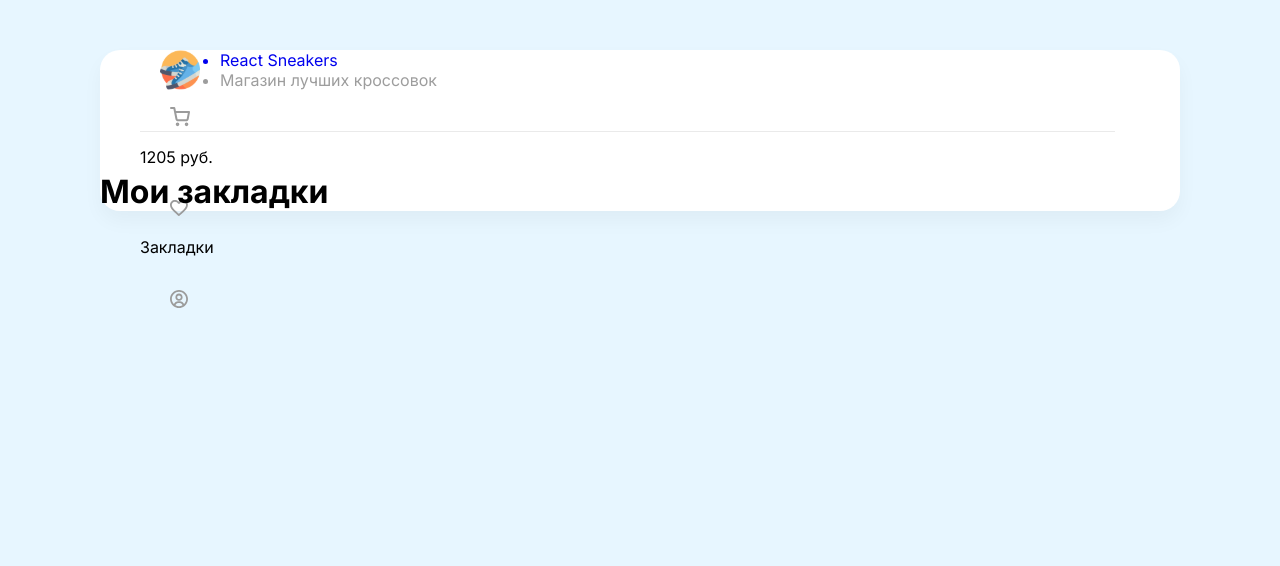
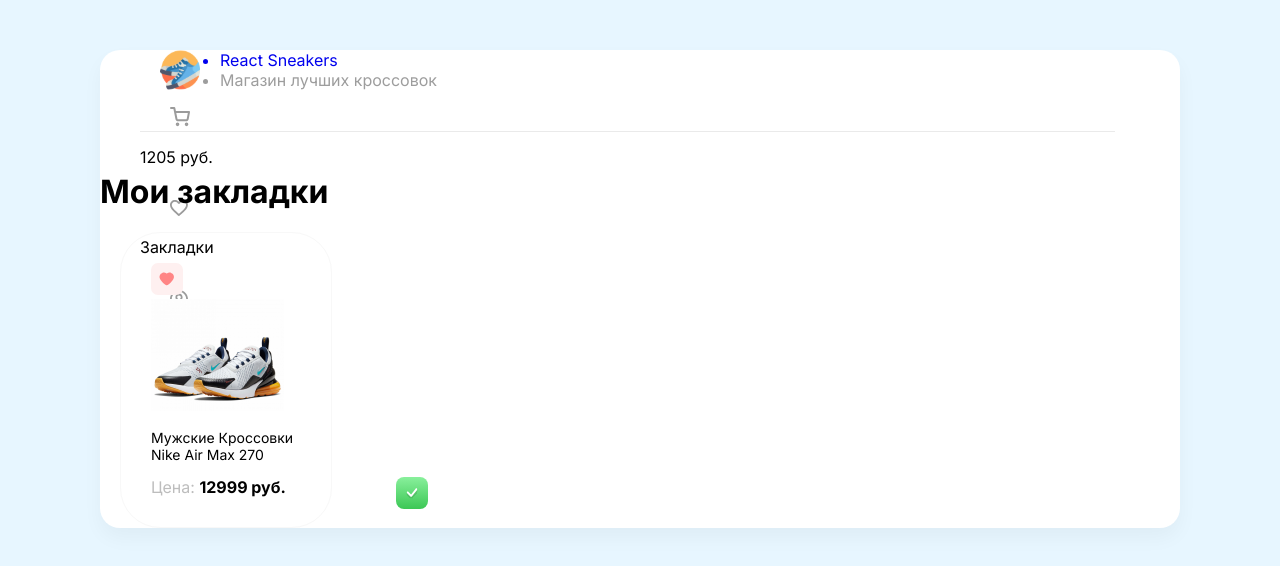
Before and after one commit to R3b0tta/react-sneakers, a React (Create React App) app: page /favorites in a window 1280 px wide. Shown: the top 566 px of the page. Built offline with nearby package versions, Linux system fonts and the light colour scheme; data requests are answered from the project's data file.

Commit message:
updated logic + useContext logic

```diff
--- a/package.json
+++ b/package.json
@@ -7,10 +7,14 @@
     "@testing-library/react": "^13.4.0",
     "@testing-library/user-event": "^13.5.0",
     "axios": "^1.7.2",
+    "macro-css": "^1.0.5",
     "react": "^18.3.1",
+    "react-content-loader": "^7.0.2",
     "react-dom": "^18.3.1",
     "react-router-dom": "^6.25.1",
     "react-scripts": "5.0.1",
+    "sass": "^1.77.8",
+    "scss": "^0.2.4",
     "web-vitals": "^2.1.4"
   },
   "scripts": {
--- a/server/db.json
+++ b/server/db.json
@@ -43,6 +43,133 @@
       "imageURL": "img/sneakers7.jpg"
     }
   ],
-  "cart": [],
-  "favorites": []
+  "cart": [
+    {
+      "id": "2",
+      "title": "Мужские Кроссовки Nike Air Max 270",
+      "imageURL": "img/sneakers2.jpg",
+      "price": 12999
+    }
+  ],
+  "favorites": [
+    {
+      "id": "2",
+      "title": "Мужские Кроссовки Nike Air Max 270",
+      "imageURL": "img/sneakers2.jpg",
+      "price": 12999
+    }
+  ],
+  "orders": [
+    {
+      "0": {
+        "id": "2",
+        "title": "Мужские Кроссовки Nike Air Max 270",
+        "imageURL": "img/sneakers2.jpg",
+        "price": 12999
+      },
+      "1": {
+        "id": "3",
+        "title": "Мужские Кроссовки Nike Blazer Mid Suede",
+        "imageURL": "img/sneakers3.jpg",
+        "price": 8499
+      },
+      "id": "95c4"
+    },
+    {
+      "0": {
+        "title": "Мужские Кроссовки Nike Blazer Mid Suede",
+        "imageURL": "img/sneakers3.jpg",
+        "price": 8499,
+        "id": "3"
+      },
+      "1": {
+        "title": "Кроссовки Puma X Aka Boku Future Rider",
+        "imageURL": "img/sneakers4.jpg",
+        "price": 8999,
+        "id": "4"
+      },
+      "id": "64c5"
+    },
+    {
+      "id": "786e",
+      "items": [
+        {
+          "title": "Мужские Кроссовки Nike Blazer Mid Suede",
+          "imageURL": "img/sneakers3.jpg",
+          "price": 8499,
+          "id": "3"
+        },
+        {
+          "title": "Мужские Кроссовки Nike Air Max 270",
+          "imageURL": "img/sneakers2.jpg",
+          "price": 12999,
+          "id": "2"
+        }
+      ]
+    },
+    {
+      "id": "2853",
+      "items": [
+        {
+          "id": "2",
+          "title": "Мужские Кроссовки Nike Air Max 270",
+          "imageURL": "img/sneakers2.jpg",
+          "price": 12999
+        },
+        {
+          "id": "3",
+          "title": "Мужские Кроссовки Nike Blazer Mid Suede",
+          "imageURL": "img/sneakers3.jpg",
+          "price": 8499
+        },
+        {
+          "id": "3",
+          "title": "Мужские Кроссовки Nike Blazer Mid Suede",
+          "imageURL": "img/sneakers3.jpg",
+          "price": 8499
+        },
+        {
+          "id": "4",
+          "title": "Кроссовки Puma X Aka Boku Future Rider",
+          "imageURL": "img/sneakers4.jpg",
+          "price": 8999
+        },
+        {
+          "id": "3",
+          "title": "Мужские Кроссовки Nike Blazer Mid Suede",
+          "imageURL": "img/sneakers3.jpg",
+          "price": 8499
+        },
+        {
+          "id": "2",
+          "title": "Мужские Кроссовки Nike Air Max 270",
+          "imageURL": "img/sneakers2.jpg",
+          "price": 12999
+        }
+      ]
+    },
+    {
+      "id": "ebb6",
+      "items": [
+        {
+          "id": "2",
+          "title": "Мужские Кроссовки Nike Air Max 270",
+          "imageURL": "img/sneakers2.jpg",
+          "price": 12999
+        },
+        {
+          "id": "3",
+          "title": "Мужские Кроссовки Nike Blazer Mid Suede",
+          "imageURL": "img/sneakers3.jpg",
+          "price": 8499
+        },
+        {
+          "id": "7",
+          "title": "Мужские Кроссовки Jordan Air Jordan 11",
+          "imageURL": "img/sneakers7.jpg",
+          "price": 10799
+        }
+      ]
+    }
+  ]
 }
--- a/src/App.js
+++ b/src/App.js
@@ -1,11 +1,12 @@
 import Header from "./components/Header";
-import Card from "./components/Card";
 import Drawer from "./components/Drawer";
 import React from "react";
 import axios from "axios";
 import { Route, Routes, } from "react-router-dom";
 import { Home } from "./Pages/Home";
 import {Favorites} from "./Pages/Favorites";
+import AppContext from "./context";
+
 
 function App() {
     const [items, setItems] = React.useState();
@@ -13,18 +14,22 @@
     const [favorites, setFavorites] = React.useState();
     const [searchValue, setSearchValue] = React.useState('');
     const [cartOpened, setCartOpened] = React.useState(false);
+    const [isLoading, setIsLoading] = React.useState(true);
     React.useEffect(() => {
         const getData = async () => {
             try {
-            const [cartResponse, favoritesResponse, itemsResponse] = await Promise.all([
+            const [itemsResponse, cartResponse, favoritesResponse] = await Promise.all([
+                axios.get('http://localhost:4000/items'),
                 axios.get('http://localhost:4000/cart'),
                 axios.get('http://localhost:4000/favorites'),
-                axios.get('http://localhost:4000/items'),
+
             ]);
 
+            setIsLoading(false);
+            setItems(itemsResponse.data);
             setCartItems(cartResponse.data);
             setFavorites(favoritesResponse.data);
-            setItems(itemsResponse.data);
+
         } catch (error) {
                 alert('Ошибка при запросе данных ;(');
                 console.error(error);
@@ -38,25 +43,46 @@
     }
 
     const onAddToCart = (obj) => {
+       try  {
+           if (cartItems?.find(item => Number(item.id) === Number(obj.id))) {
+               axios.delete(`http://localhost:4000/cart/${obj.id}`, obj)
+               setCartItems(prev => prev?.filter(item => Number(item.id) !== Number(obj.id)));
+           } else {
                axios.post('http://localhost:4000/cart', obj)
                setCartItems((prev) => [...prev, obj]);
            }
+       } catch (error){
+           alert("Не удалось добавить/удалить из корзины")
+       }
+    }
     const onAddToFavorites = async (obj) => {
+       try {
         if(favorites?.find((favObj) => favObj.id === obj.id)) {
             axios.delete(`http://localhost:4000/favorites/${obj.id}`, obj)
+            setFavorites(prev => prev?.filter(item => item.id !== obj.id));
         } else {
             const {data} = await axios.post('http://localhost:4000/favorites', obj)
             setFavorites((prev) => [...prev, data]);
             }
+           } catch(error) {
+           alert("Не удалось добавить в закладки")
+       }
     }
     const onChangeSearchInput = event => {
         setSearchValue(event.target.value);
+    }
+    const isItemAdded = (id) => {
+        return !cartItems?.some((obj) => Number(obj.id) === Number(id))
+    }
+    const isFavoritesAdded = (id) => {
+        return !favorites?.some((obj) => Number(obj.id) === Number(id))
     }
 
 
 
 
   return (
+      <AppContext.Provider value={{cartItems, favorites, searchValue, items, isItemAdded, isFavoritesAdded, onAddToFavorites, setCartOpened, setCartItems}}>
           <div className="App">
               <div className="wrapper">
                   {cartOpened && <Drawer
@@ -72,12 +98,11 @@
                           onChangeSearchInput={onChangeSearchInput}
                           onAddToCart={onAddToCart}
                           onAddToFavorites={onAddToFavorites}
+                          cartItems={cartItems}
+                          isLoading={isLoading}
                       />}>
                       </Route>
-             <Route path="/favorites" element={<Favorites
-                 items={favorites}
-                 onAddToFavorites={onAddToFavorites}
-             />}>
+                      <Route path="/favorites" element={<Favorites/>}>
                       </Route>
                   </Routes>
 
@@ -86,6 +111,7 @@
 
 
           </div>
+      </AppContext.Provider>
   );
 }
 
--- a/src/Pages/Favorites.jsx
+++ b/src/Pages/Favorites.jsx
@@ -1,12 +1,9 @@
 import React from "react";
 import Card from "../components/Card";
-const FavoritesItems = [
-    {"title":"Мужские Кроссовки Nike Blazer Mid Suede","price":12999,"imageURL":"img/sneakers1.jpg"},
-    {"title":"Мужские Кроссовки Nike Air Max 270","price":12999,"imageURL":"img/sneakers2.jpg"},
-    {"title":"Мужские Кроссовки Nike Blazer Mid Suede","price":8499,"imageURL":"img/sneakers3.jpg"},
-    {"title":"Кроссовки Puma X Aka Boku Future Rider","price":8999,"imageURL":"img/sneakers4.jpg"}
-]
-export const Favorites = ( {items, onAddToFavorites} ) => {
+import  AppContext  from "../context";
+
+export const Favorites = () => {
+    const {favorites, onAddToFavorites} = React.useContext(AppContext);
     return (
         <div>
             <div className="content ml-40 ">
@@ -14,11 +11,12 @@
                     <h1>Мои закладки</h1>
                 </div>
                 <div className="d-flex flex-wrap flex-row">
-                {items?.map((item, index) => (
+                {favorites?.map((item, index) => (
                         <Card
                             key={index}
                             favorited={false}
                             onFavorite={(obj) => onAddToFavorites(obj)}
+
                             {...item}
                         />
                     ))
--- a/src/components/Card/index.js
+++ b/src/components/Card/index.js
@@ -1,31 +1,54 @@
 import styles from './Card.module.scss'
-import React from "react";
-import {Favorites} from "../../Pages/Favorites";
-function Card({title, price, imageURL, onPlus, favorited = false, onFavorite, id}) {
-    const [isAdded, setIsAdded] = React.useState(true)
-    const [favoriteIsAdded, setFavoriteIsAdded] = React.useState(favorited)
+import React, {Fragment} from "react";
+import ContentLoader from "react-content-loader";
+import AppContext from "../../context";
+
+function Card({title, price, imageURL, onPlus, onFavorite, id,  Loading=false}) {
+    const {isItemAdded, isFavoritesAdded} = React.useContext(AppContext);
     function ReverseAdded() {
-        if (isAdded){
             onPlus({title, imageURL, price, id});
-        }
-        setIsAdded(!isAdded)
     }
     function ReverseFavoriteAdded() {
         onFavorite({title, imageURL, price, id});
-        setFavoriteIsAdded(!favoriteIsAdded)
+
     }
     return (
         <div className={styles.card}>
-            <img onClick={ReverseFavoriteAdded} className="pos-a cu-p" src={favoriteIsAdded ? "img/unFavorite.svg" : "img/favorite.svg"} alt="unFavorite"/>
+            {
+                Loading ? <ContentLoader
+                    speed={2}
+                    width={150}
+                    height={230}
+                    viewBox="0 0 150 187"
+                    backgroundColor="#f3f3f3"
+                    foregroundColor="#ecebeb"
+                >
+                    <rect x="0" y="101" rx="5" ry="5" width="150" height="15" />
+                    <rect x="0" y="125" rx="5" ry="5" width="100" height="15" />
+                    <rect x="120" y="154" rx="10" ry="10" width="32" height="32" />
+                    <rect x="0" y="-1" rx="10" ry="10" width="150" height="91" />
+                    <rect x="0" y="159" rx="5" ry="5" width="80" height="24" />
+                </ContentLoader>
+                 : (
+                        <Fragment>
+                            <img onClick={ReverseFavoriteAdded} className="pos-a cu-p"
+                                 src={isFavoritesAdded(id) ? "img/unFavorite.svg" : "img/favorite.svg"} alt="unFavorite"/>
                             <img width={133} height={112} src={imageURL} alt="card_sneakers"/>
                             <p>{title}</p>
                             <div className="d-flex align-center justify-between">
                                 <div className="d-flex flex-column">
                                     <span className="text-uppercase"> Цена: </span>
                                     <b>{price} руб.</b>
-                    <img onClick={ReverseAdded} width={32} height={32} src={isAdded ? "img/plus.svg" : "img/unPlus.svg"} alt="plus"/>
+                                    <img onClick={ReverseAdded} width={32} height={32}
+                                         src={isItemAdded(id) ? "img/plus.svg" : "img/unPlus.svg"} alt="plus"/>
                                 </div>
                             </div>
+                        </Fragment>
+                    )
+
+
+            }
+
         </div>
     )
 }
--- a/src/components/Drawer.js
+++ b/src/components/Drawer.js
@@ -1,6 +1,32 @@
+import React from 'react'
+import Info from './Info';
+import AppContext from "../context";
+import axios from "axios";
+
+const delay = () => new Promise((resolve) => setTimeout(resolve, 1000));
+
+function Drawer({CloseCart, items, onMinus = []}) {
+    const [isCompleted, setIsCompleted] = React.useState(false);
+    const [orderId, setOrderId] = React.useState(false);
+    const {setCartItems, cartItems} = React.useContext(AppContext);
+
+    const onClickOrder = async () => {
+       try  {
+           const {data} = await axios.post('http://localhost:4000/orders', {items: cartItems});
+           setOrderId(data.id)
+           setIsCompleted(true);
+           setCartItems([]);
+           for (let i = 0; i < cartItems.length; i++) {
+               const item = cartItems[i];
+               await axios.delete(`http://localhost:4000/cart/` + item.id);
+               await delay();
+           }
 
 
-function Drawer({CloseCart, items, onMinus = []}) {
+       } catch {
+           alert("Ошибка при создании заказа :(")
+       }
+    }
     return (
         <div className="overlay">
             <div className="drawer d-flex flex-column">
@@ -9,7 +35,7 @@
                     <img className="cu-p" onClick={CloseCart} src="img/deleteItem.svg" alt="delete"/>
                 </h1>
                         { items.length > 0 ? (
-                            <div className="cart">
+                            <div className="cart d-flex flex-column flex">
                                 <div className="items">
                                     {items.map((obj) => (
                                         <div className="cartItem d-flex align-center">
@@ -39,22 +65,18 @@
                                             <b>1074 руб.</b>
                                         </li>
                                         <div className="checkout d-flex justify-center">
-                                            <b className="d-flex align-center justify-center"> Оформить заказ </b>
+                                            <b onClick={onClickOrder} className="d-flex align-center justify-center"> Оформить заказ </b>
                                             <img src="img/arrow.svg" alt="arrow"/>
                                         </div>
                                     </ul>
                                 </div>
                             </div>
 
-                        ) : (<div className="cartEmpty d-flex align-center justify-center flex-column flex">
-                            <img width={120} height={120} src="img/empty-cart.jpg" alt="empty_cart" className="mb-20"/>
-                            <h2>Корзина пустая</h2>
-                            <span className="opacity-6 m-30 d-flex justify-between text-center ">Добавьте хотя бы одну пару кроссовок, чтобы сделать заказ.</span>
-                            <b onClick={CloseCart}
-                               className="greenButton d-flex text-center justify-center flex-column">
-                                Вернуться назад
-                            </b>
-                        </div>)
+                        ) : (
+                            <Info title={isCompleted ? "Заказ оформлен!": "Корзина пустая"}
+                                  description={ isCompleted ? `Ваш заказ #${orderId} скоро будет передан курьерской доставке`: "Добавьте хотя бы одну пару кроссовок, чтобы сделать заказ."}
+                                  image={isCompleted ? "img/complete-order.jpg" : "img/empty-cart.jpg"} />
+                        )
                         }
 
             </div>
--- /dev/null
+++ b/src/components/Info.jsx
@@ -0,0 +1,19 @@
+import React from 'react';
+import AppContext from "../context";
+
+function Info({title, description, image}) {
+    const {setCartOpened} = React.useContext(AppContext);
+
+    return (
+        <div className="cartEmpty d-flex align-center justify-center flex-column flex">
+            <img width={120} height={120} src={image} alt="empty_cart" className="mb-20"/>
+            <h2>{title}</h2>
+            <span className="opacity-6 m-30 d-flex justify-between text-center ">{description}</span>
+            <b onClick={() => setCartOpened(false)}
+               className="greenButton d-flex text-center justify-center flex-column">
+                Вернуться назад
+            </b>
+        </div>
+    )
+}
+export default Info;
--- /dev/null
+++ b/src/context.js
@@ -0,0 +1,5 @@
+import React from "react";
+
+ const AppContext = React.createContext({});
+
+export default AppContext;
```
Also changed, not shown: src/Pages/Home.jsx (+19 -14 lines), 1 other file (tests, documents, lock files or other folders). Lines whose indentation alone changed are shown as unchanged.
